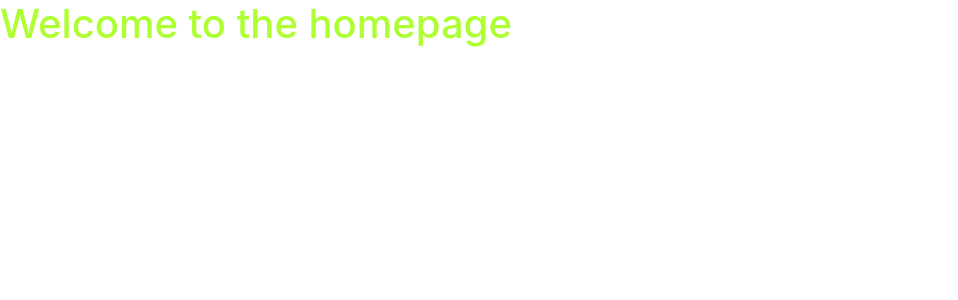
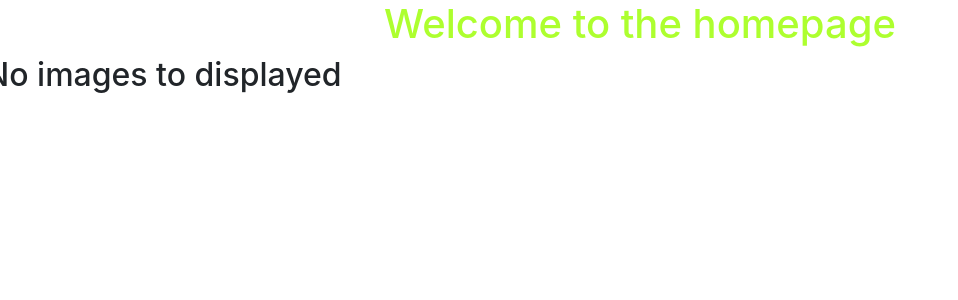
Before and after one commit to dgkilolo/gallery, a Django app: page / in a window 1280 px wide. Shown: the part 56-356 px from the top of the page, without its empty margins (0-958 px from the left). Run offline with Django 3.2, Linux system fonts and the light colour scheme; data that the repository does not hold is empty; some libraries are stand-ins or nearby versions.

Commit message:
add model method to get all images and a view function that displays all the pictures in the html page.

```diff
--- a/gallery/models.py
+++ b/gallery/models.py
@@ -30,3 +30,8 @@
     self.save()
   def delete_image(self):
     Image.objects.filter(pk=self.id).delete()
+
+  @classmethod
+  def all_images(cls):
+    images = cls.objects.all()
+    return images
--- a/gallery/templates/gallery.html
+++ b/gallery/templates/gallery.html
@@ -15,6 +15,17 @@
   </head>
   <body>
     {% include "navbar.html" %}
-    <h1>Welcome to the homepage</h1>
+    <h1 class="text-center" >Welcome to the homepage</h1>
+    <div class="row">
+      {% for pic in images %}
+        <!-- Displaying pictures -->
+        <div class="col-md-4">
+          <h1 class="text-center" >{{pic.i_name}}</h1>
+          <img src="{{pic.picture.url}}" alt="image" style="height: 100px;" >
+        </div>
+      {% empty %}
+      <h2 style="text-align: center;" >No images to displayed</h2>
+      {% endfor %}
+    </div>
   </body>
 </html>
--- a/gallery/urls.py
+++ b/gallery/urls.py
@@ -1,6 +1,11 @@
 from django.conf.urls import url
 from . import views
+from django.conf import settings
+from django.conf.urls.static import static
 
 urlpatterns=[
   url('^$',views.gallery,name='gallery'),
 ]
+
+if settings.DEBUG:
+    urlpatterns+= static(settings.MEDIA_URL, document_root = settings.MEDIA_ROOT)
--- a/gallery/views.py
+++ b/gallery/views.py
@@ -4,5 +4,9 @@
 
 
 # Create your views here.
+# def gallery(request):
+#   return render(request,'gallery.html')
+
 def gallery(request):
-  return render(request,'gallery.html')
+  images = Image.all_images()
+  return render(request, 'gallery.html', {'images':images} )
--- a/gallery_prj/settings.py
+++ b/gallery_prj/settings.py
@@ -64,6 +64,7 @@
                 'django.template.context_processors.request',
                 'django.contrib.auth.context_processors.auth',
                 'django.contrib.messages.context_processors.messages',
+                'django.template.context_processors.media',
             ],
         },
     },
@@ -125,3 +126,6 @@
 STATICFILES_DIRS = [
     os.path.join(BASE_DIR, "static"),
 ]
+
+MEDIA_URL = '/media/'
+MEDIA_ROOT = os.path.join(BASE_DIR, 'media')
```
Also changed, not shown: media/diary.jpg (added).
